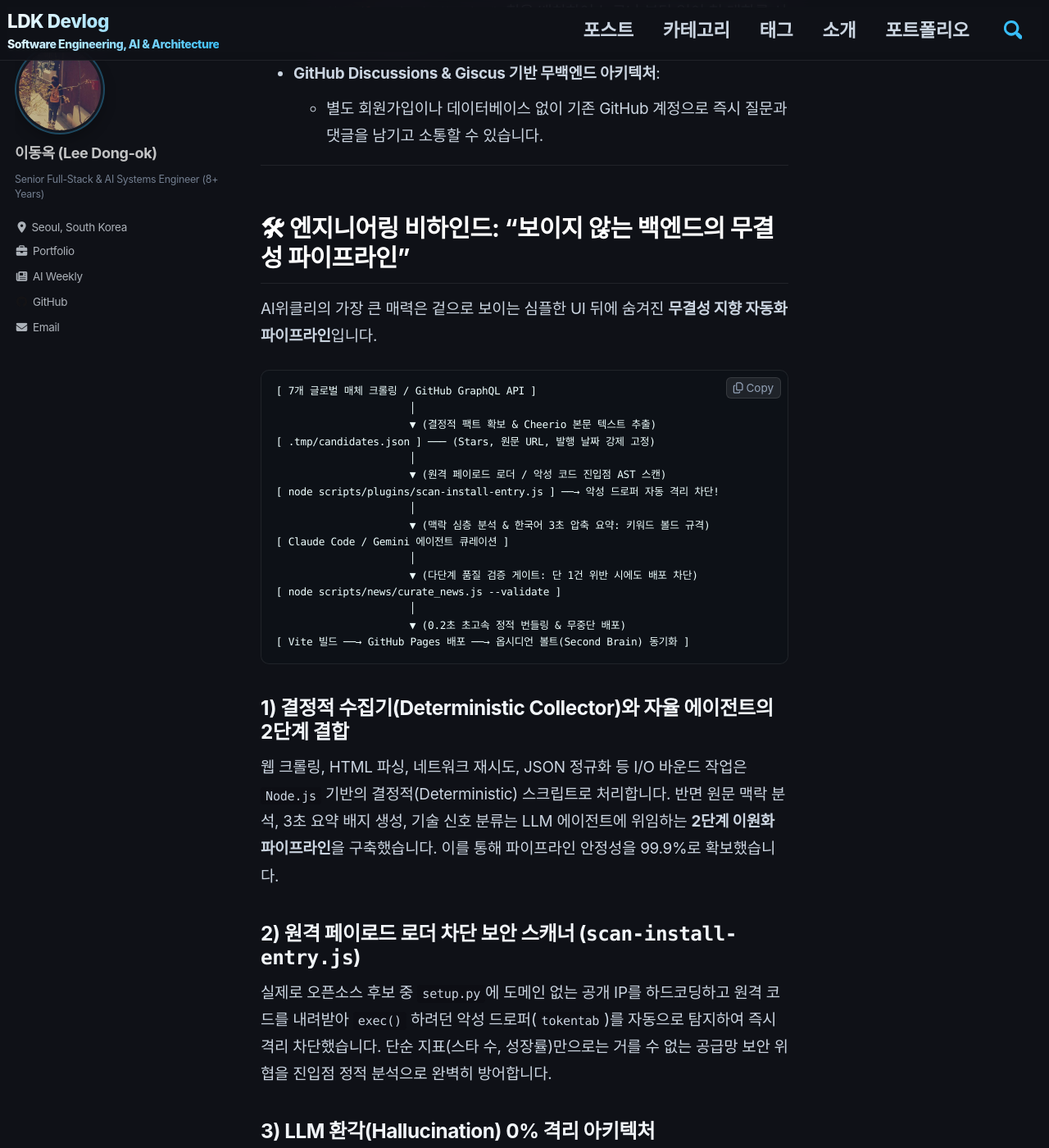
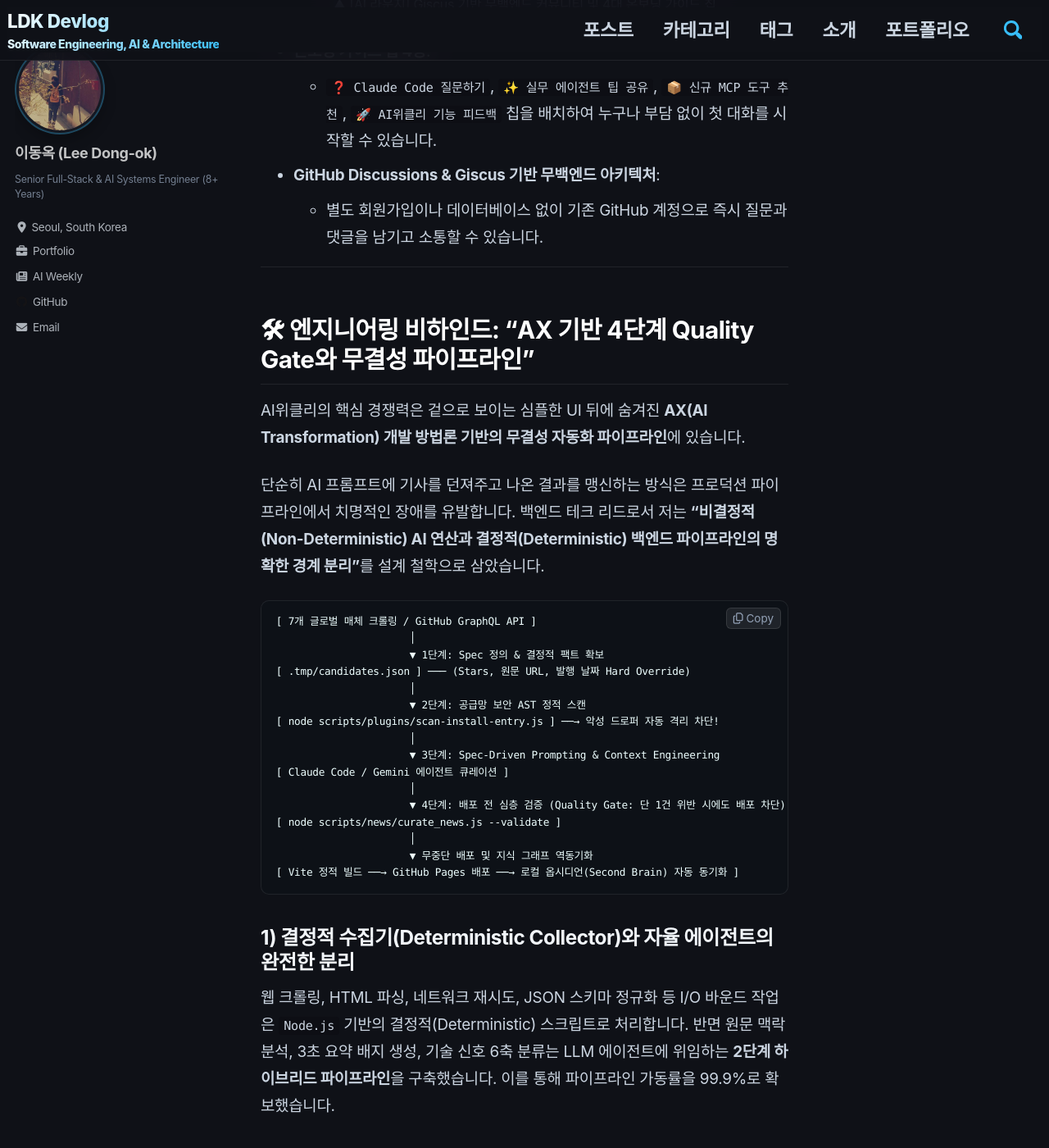
Before and after one commit to ldk-hub/ldk-hub.github.io, a Jekyll site: the page built from _posts/2026-07-25-ai-weekly-review.md, in a window 1280 px wide and 1400 px high, scrolled down 8072 px. Shown: the whole window at 82% size. Built offline with Jekyll 4.4.1, drawn with Linux system fonts in a browser that asks for light colours; cached includes are drawn as plain includes; nearby versions of some CDN libraries; some web fonts are replaced; a script that is not in the unit is left out; comment, search, counter and statistics services are not loaded; some of the changed text lies outside the part shown.

Commit message:
docs: AI위클리 2.0 개발기 및 포트폴리오 최신 핏(백엔드 테크 리드 및 AX 4단계 Quality Gate) 동기화

````diff
--- a/_posts/2026-07-25-ai-weekly-review.md
+++ b/_posts/2026-07-25-ai-weekly-review.md
@@ -1,11 +1,12 @@
 ---
 title: "정보 과잉 시대, 나는 AI로 AI 뉴스를 읽는다 (feat. AI위클리 2.0 UX 대개편)"
-excerpt: "매일 쏟아지는 AI 뉴스와 도구들을 3초 만에 훑어보는 초압축 정보 구조와 100% 자율 자동화 파이프라인 구축기"
+excerpt: "매일 쏟아지는 AI 뉴스와 도구들을 3초 만에 훑어보는 초압축 정보 구조와 AX 기반 4단계 Quality Gate 자율 파이프라인 구축기"
 categories:
   - Project
   - AI
 tags:
   - AI
+  - AX
   - 사이드프로젝트
   - ClaudeCode
   - 트렌드
@@ -25,6 +26,8 @@ sticky: true
 매일 아침 눈을 뜨면 새로운 AI 논문과 모델이 쏟아지고, 퇴근할 때쯤이면 어제 배운 프롬프트 기법과 워크플로우가 구식이 되어버리는 시대입니다.
 
 Hacker News, GeekNews, Reddit, GitHub, Hugging Face Daily Papers, Bluesky... 정보의 출처는 넘쳐나는데, 정작 개발자로서 내 업무와 기술적 성장에 **'진짜 필요한' 엑기스**만 걸러내기란 쉽지 않습니다. 결국 북마크만 잔뜩 쌓아두고 *"나중에 읽어야지"* 하며 스크롤만 넘기다 피로에 지쳐버린 경험, 다들 한 번쯤 있으실 겁니다.
+
+일 50만 건 규모의 트래픽을 처리하는 글로벌 SaaS 플랫폼의 백엔드 아키텍처와 운영을 책임지는 테크 리드로서, 제가 가장 경계하는 것은 시스템의 기술 부채뿐만 아니라 **'엔지니어의 정보 부채(Information Debt)'**였습니다.
 
 > **"매일 쏟아지는 방대한 AI 뉴스와 오픈소스 도구들을 피로도 없이 한곳에서 스캐닝할 수는 없을까?"**
 
@@ -92,17 +95,17 @@ Claude Code 생태계에서 수많은 스킬과 MCP 도구들이 쏟아지지만
 
 <div align="center" style="margin: 1.5rem 0;">
   <img src="/assets/images/ai-weekly/starboard-v2.png" alt="개편된 스타보드 화면 캡처" style="max-width: 100%; border-radius: 8px; box-shadow: 0 4px 16px rgba(0,0,0,0.12); border: 1px solid rgba(255,255,255,0.08);" />
-  <div style="font-size: 0.85em; color: #94a3b8; margin-top: 0.5rem;">▲ [스타보드] 569개 오픈소스 리포지토리 모멘텀 및 4대 체급 리그 랭킹</div>
+  <div style="font-size: 0.85em; color: #94a3b8; margin-top: 0.5rem;">▲ [스타보드] 580개 오픈소스 리포지토리 모멘텀 및 3대 체급 리그 랭킹</div>
 </div>
 
-생태계 내 **569개 핵심 오픈소스**의 일간/주간 성장 궤적을 실시간으로 시각화하는 리더보드입니다.
+생태계 내 **580개 핵심 오픈소스**의 일간/주간 성장 궤적을 실시간으로 시각화하는 리더보드입니다.
 
 - **한국어 핵심 설명 우선 박스 (`desc_ko`)**:
   - 낯선 영문 오픈소스라도 무슨 역할을 하는 도구인지 한눈에 파악할 수 있도록 친절한 한국어 요약을 가장 먼저, 읽기 편한 전용 박스로 배치했습니다.
 - **주간 급상승 불꽃 모멘텀 배지 (`🔥 +5,679/wk`)**:
   - 주간 스타 유입 속도(Velocity)가 가파른 프로젝트에는 빨간 불꽃 배지를 달아 생태계의 대세 흐름을 즉각 식별할 수 있습니다.
-- **4대 체급 리그 정규화 (League System)**:
-  - 스타 수 규모에 따라 `Legend`, `Premier`, `Major`, `Minor`로 체급을 구분하여 대규모 프로젝트와 신생 프로젝트가 공정하게 성장 속도를 겨루도록 구성했습니다.
+- **3대 체급 리그 정규화 (League System)**:
+  - 스타 수 규모에 따라 `헤비급(10,000★ 이상)`, `미들급(1,000★ ~ 10,000★)`, `라이트급(1,000★ 미만)`으로 체급을 구분하여 대규모 프로젝트와 신생 프로젝트가 공정하게 성장 속도를 겨루도록 구성했습니다.
 - **기술 스택 태그 (`🏷️ TypeScript`, `🏷️ Python`, `🏷️ Rust`)**:
   - 리포지토리의 메인 개발 언어를 칩 형태로 함께 제공합니다.
 
@@ -122,43 +125,45 @@ Claude Code 생태계에서 수많은 스킬과 MCP 도구들이 쏟아지지만
 
 ---
 
-## 🛠 엔지니어링 비하인드: "보이지 않는 백엔드의 무결성 파이프라인"
+## 🛠 엔지니어링 비하인드: "AX 기반 4단계 Quality Gate와 무결성 파이프라인"
 
-AI위클리의 가장 큰 매력은 겉으로 보이는 심플한 UI 뒤에 숨겨진 **무결성 지향 자동화 파이프라인**입니다.
+AI위클리의 핵심 경쟁력은 겉으로 보이는 심플한 UI 뒤에 숨겨진 **AX(AI Transformation) 개발 방법론 기반의 무결성 자동화 파이프라인**에 있습니다.
+
+단순히 AI 프롬프트에 기사를 던져주고 나온 결과를 맹신하는 방식은 프로덕션 파이프라인에서 치명적인 장애를 유발합니다. 백엔드 테크 리드로서 저는 **"비결정적(Non-Deterministic) AI 연산과 결정적(Deterministic) 백엔드 파이프라인의 명확한 경계 분리"**를 설계 철학으로 삼았습니다.
 
 ```
 [ 7개 글로벌 매체 크롤링 / GitHub GraphQL API ]
                       │
-                      ▼ (결정적 팩트 확보 & Cheerio 본문 텍스트 추출)
-[ .tmp/candidates.json ] ─── (Stars, 원문 URL, 발행 날짜 강제 고정)
+                      ▼ 1단계: Spec 정의 & 결정적 팩트 확보
+[ .tmp/candidates.json ] ─── (Stars, 원문 URL, 발행 날짜 Hard Override)
                       │
-                      ▼ (원격 페이로드 로더 / 악성 코드 진입점 AST 스캔)
+                      ▼ 2단계: 공급망 보안 AST 정적 스캔
 [ node scripts/plugins/scan-install-entry.js ] ──→ 악성 드로퍼 자동 격리 차단!
                       │
-                      ▼ (맥락 심층 분석 & 한국어 3초 압축 요약: 키워드 볼드 규격)
+                      ▼ 3단계: Spec-Driven Prompting & Context Engineering
 [ Claude Code / Gemini 에이전트 큐레이션 ]
                       │
-                      ▼ (다단계 품질 검증 게이트: 단 1건 위반 시에도 배포 차단)
+                      ▼ 4단계: 배포 전 심층 검증 (Quality Gate: 단 1건 위반 시에도 배포 차단)
 [ node scripts/news/curate_news.js --validate ]
                       │
-                      ▼ (0.2초 초고속 정적 번들링 & 무중단 배포)
-[ Vite 빌드 ──→ GitHub Pages 배포 ──→ 옵시디언 볼트(Second Brain) 동기화 ]
+                      ▼ 무중단 배포 및 지식 그래프 역동기화
+[ Vite 정적 빌드 ──→ GitHub Pages 배포 ──→ 로컬 옵시디언(Second Brain) 자동 동기화 ]
 ```
 
-### 1) 결정적 수집기(Deterministic Collector)와 자율 에이전트의 2단계 결합
-웹 크롤링, HTML 파싱, 네트워크 재시도, JSON 정규화 등 I/O 바운드 작업은 `Node.js` 기반의 결정적(Deterministic) 스크립트로 처리합니다. 반면 원문 맥락 분석, 3초 요약 배지 생성, 기술 신호 분류는 LLM 에이전트에 위임하는 **2단계 이원화 파이프라인**을 구축했습니다. 이를 통해 파이프라인 안정성을 99.9%로 확보했습니다.
+### 1) 결정적 수집기(Deterministic Collector)와 자율 에이전트의 완전한 분리
+웹 크롤링, HTML 파싱, 네트워크 재시도, JSON 스키마 정규화 등 I/O 바운드 작업은 `Node.js` 기반의 결정적(Deterministic) 스크립트로 처리합니다. 반면 원문 맥락 분석, 3초 요약 배지 생성, 기술 신호 6축 분류는 LLM 에이전트에 위임하는 **2단계 하이브리드 파이프라인**을 구축했습니다. 이를 통해 파이프라인 가동률을 99.9%로 확보했습니다.
 
 ### 2) 원격 페이로드 로더 차단 보안 스캐너 (`scan-install-entry.js`)
-실제로 오픈소스 후보 중 `setup.py`에 도메인 없는 공개 IP를 하드코딩하고 원격 코드를 내려받아 `exec()` 하려던 악성 드로퍼(`tokentab`)를 자동으로 탐지하여 즉시 격리 차단했습니다. 단순 지표(스타 수, 성장률)만으로는 거를 수 없는 공급망 보안 위협을 진입점 정적 분석으로 완벽히 방어합니다.
+실제로 오픈소스 후보 중 `setup.py`에 도메인 없는 공개 IP를 하드코딩하고 원격 코드를 내려받아 `exec()` 하려던 악성 드로퍼(`tokentab`)를 자동으로 탐지하여 즉시 격리 차단했습니다. 단순 지표(스타 수, 커뮤니티 버즈)만으로는 거를 수 없는 오픈소스 공급망 보안 위협을 진입점 정적 분석(AST Analysis)으로 원천 차단합니다.
 
 ### 3) LLM 환각(Hallucination) 0% 격리 아키텍처
-AI에게 요약을 맡길 때 가장 위험한 것은 가짜 URL이나 날짜, 왜곡된 스타 수를 지어내는 '환각'입니다. AI위클리는 **사실 메타데이터(Stars, 날짜, URL, 작성자)를 원천 크롤러가 수집한 값으로 강제 덮어쓰기(Hard Override)**하고, LLM에는 오직 '분류 및 한국어 해설 문장 생성'만 위임하여 사실 왜곡을 원천 차단했습니다.
+AI에게 요약을 맡길 때 가장 위험한 것은 가짜 URL이나 날짜, 왜곡된 스타 수를 지어내는 '환각'입니다. AI위클리는 **사실 메타데이터(Stars, 날짜, URL, 작성자)를 원천 크롤러가 수집한 값으로 강제 덮어쓰기(Hard Override)**하고, LLM에는 오직 '분류 및 한국어 해설 문장 생성'만 위임하여 데이터 왜곡을 100% 방지했습니다.
 
-### 4) CLI 기반 다단계 품질 게이트 (`--validate`)
-배포 전 자동 검증기가 아래 규칙을 100% 검사하며, 단 1건이라도 위반 시 배포 파이프라인이 즉시 중단됩니다:
-- `summary_ko` 3대 핵심 포인트 및 `• **키워드**: 설명` 형식 엄수
-- `body_ko` 5~10문장 완결성 검증 (마침표 개수 및 한글 비율 검사)
-- 금융/주식/투자성 기사 자동 필터링 (`FINANCE_RE`)
+### 4) 실무 AX의 핵심: 4단계 Quality Gate 자동 검증 (`--validate`)
+제가 실무 개발 워크플로우에 도입한 **AX 4단계 Quality Gate (Spec 정의 → 테스트 주도 검증 → AI 코드/콘텐츠 생성 → 심층 정적 분석 및 리뷰)**를 배포 파이프라인에 그대로 이식했습니다. 배포 전 자동 검증기가 아래 규칙을 전수 검사하며, 단 1건이라도 위반 시 파이프라인이 즉시 중단됩니다:
+- `summary_ko` 3대 핵심 포인트 및 `• **키워드**: 설명` 포맷 규격 엄수
+- `body_ko` 5~10문장 완결성 검증 (마침표 개수 및 한글 문장 비율 검사)
+- 금융/주식/투자성 기사 자동 필터링 정규식 검증 (`FINANCE_RE`)
 - 단일 매체 편향 방지를 위한 7대 플랫폼별 쿼터 균형(3~5건) 검증
 
 ### 5) Serverless 정적 인프라 & 옵시디언 볼트(Second Brain) 자동 동기화
@@ -177,11 +182,11 @@ AI위클리 2.0 프로젝트는 단순한 토이 프로젝트가 아닌, 저의
   <div style="font-size: 0.85em; color: #94a3b8; margin-top: 0.5rem;">▲ [LDK Devlog Technical Portfolio] 견고한 분산 아키텍처와 자율 AI 시스템 결합 쇼케이스</div>
 </div>
 
-8년 이상의 백엔드 코어 설계 및 고성능 분산 시스템 운영 경험을 바탕으로, AI위클리 2.0에서는 다음 세 가지 핵심 엔지니어링 가치를 실현했습니다:
+10년 차 백엔드 테크 리드이자 AX 프랙티셔너로서 축적한 **대규모 트래픽 안정 운영 및 분산 시스템 설계 노하우**를 바탕으로, AI위클리 2.0에서는 다음 세 가지 핵심 엔지니어링 가치를 실현했습니다:
 
-1. **무인 자율 오케스트레이션**: 장애 허용(Fault-Tolerance) 구조와 자동 롤백, 다단계 유효성 검증을 통해 사람의 개입 없이 99.9% 가동률을 달성한 자동화 파이프라인.
-2. **인지 공학적 UI/UX 설계**: 정보 과잉 시대에 개발자가 겪는 인지 부하를 최소화하기 위해 '3초 스캐닝'과 '점진적 공개'라는 철저한 정보 계층 구조를 프론트엔드에 구현.
-3. **지식 생태계의 선순환**: 수집·정제된 데이터가 웹 배포에 그치지 않고 로컬 옵시디언(Second Brain) 지식 베이스로 누적되어, 추가적인 시스템 분석과 에이전트 스킬 고도화의 밑거름으로 작용.
+1. **무인 자율 오케스트레이션**: 장애 허용(Fault-Tolerance) 구조와 자동 롤백, 4단계 Quality Gate를 통해 사람의 개입 없이 99.9% 가동률을 달성한 자동화 파이프라인.
+2. **인지 공학적 UI/UX 설계**: 정보 과잉 시대에 개발자가 겪는 인지 부하를 최소화하기 위해 '3초 스캐닝'과 '점진적 공개(Progressive Disclosure)'라는 철저한 정보 계층 구조를 프론트엔드에 구현.
+3. **지식 생태계의 선순환**: 수집·정제된 데이터가 웹 배포에 그치지 않고 로컬 옵시디언(Second Brain) 지식 베이스로 누적되어, 추가적인 시스템 분석과 사내 에이전트 스킬 고도화의 밑거름으로 작용.
 
 <div align="center" style="margin: 1.5rem 0;">
   <a href="/portfolio/">
@@ -218,4 +223,5 @@ AI위클리 2.0 프로젝트는 단순한 토이 프로젝트가 아닌, 저의
 - **🌐 AI위클리 실서비스**: [https://ldk-hub.github.io/ai-weekly/](https://ldk-hub.github.io/ai-weekly/)
 - **⭐ GitHub 오픈소스 저장소**: [https://github.com/ldk-hub/ai-weekly](https://github.com/ldk-hub/ai-weekly)
 - **💼 엔지니어링 포트폴리오**: [https://ldk-hub.github.io/portfolio/](https://ldk-hub.github.io/portfolio/)
+- **👨‍💻 개발자 소개 (About)**: [https://ldk-hub.github.io/about/](https://ldk-hub.github.io/about/)
 - **📡 통합 RSS 피드**: [feed.xml](https://ldk-hub.github.io/ai-weekly/feed.xml) · [news-feed.xml](https://ldk-hub.github.io/ai-weekly/news-feed.xml)
````
Also changed, not shown: other parts of _posts/2026-07-25-ai-weekly-review.md (+2 -2 lines), _pages/portfolio.md (+3 -3 lines).
